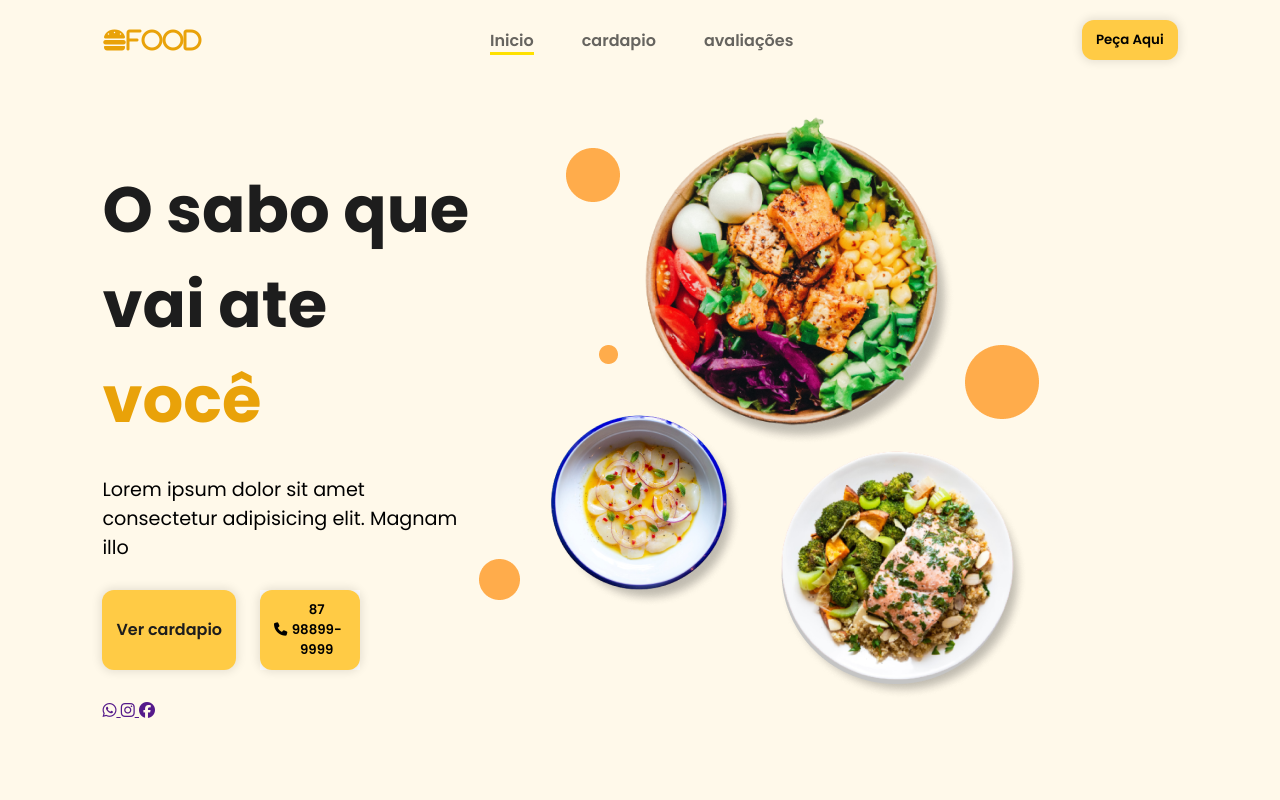
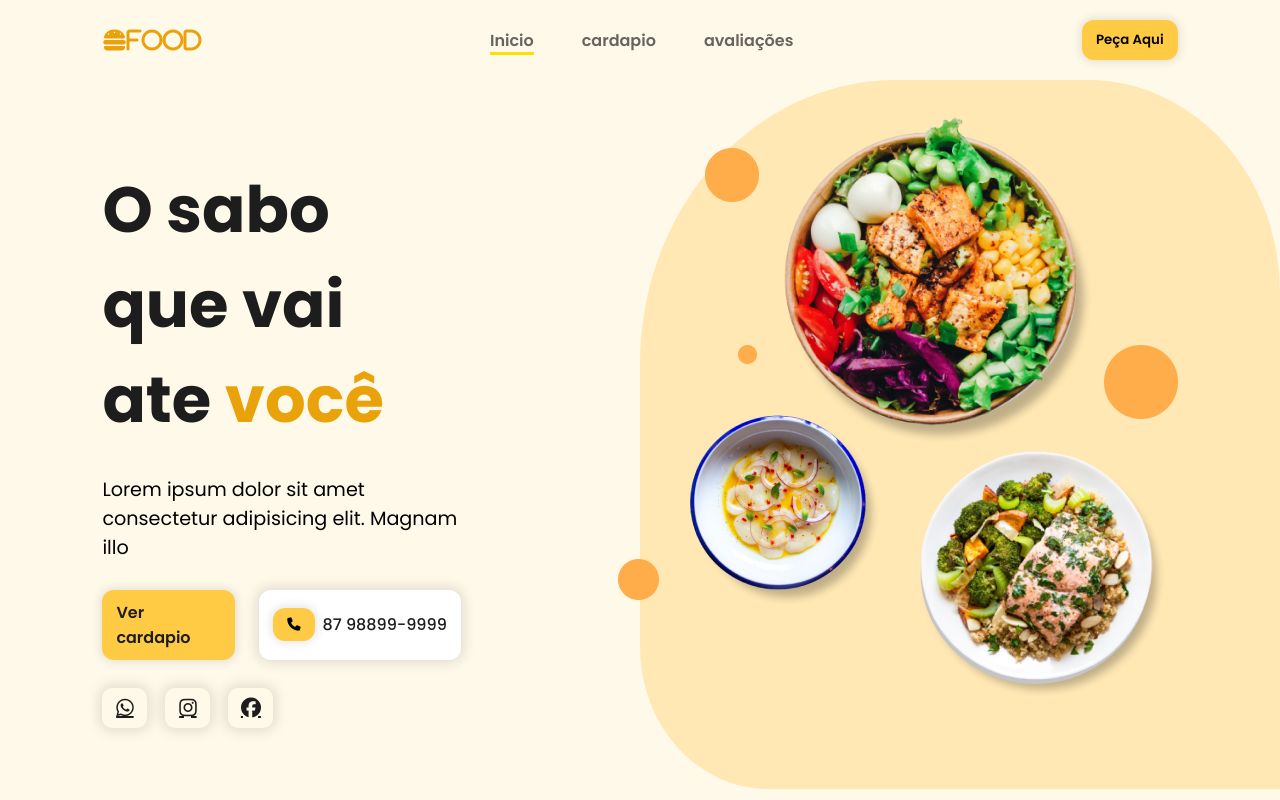
Before and after one commit to Eliel-Julio/LANDINGPAGE, a plain HTML site: page pages/index.html in a window 1280 px wide. Drawn offline with nearby package versions, Linux system fonts and the light colour scheme.

```diff
--- a/pages/index.html
+++ b/pages/index.html
@@ -42,11 +42,11 @@
                 <p class="descripition">Lorem ipsum dolor sit amet consectetur adipisicing elit. Magnam illo</p>
                 <div id="cta_buttons">
                     <a href="#" class="btn_defalt"> Ver cardapio</a>
-                    <a href="tel:+5555555555" id="phone_button">
+                    <a href="tel:+5555555555" id="phone_button" >
                         <button class="btn_defalt">
                             <i class="fa-solid fa-phone"></i>
-                            87 98899-9999
-                        </button>
+
+                        </button>87 98899-9999
                     </a>
                 </div>
                 <div class="social_midia_buttons">
--- a/styles/home.css
+++ b/styles/home.css
@@ -2,6 +2,7 @@
 #home{
     display: flex;
     min-height: calc(100vh - 91px);
+    position: relative;
 }
 #cta{
     width: 35%;
@@ -23,11 +24,16 @@
         display: flex;
         gap: 24px;
         #phone_button{
-            width: 100px;
             display: flex;
             gap: 8px;
             align-items: center;
-            background-color: white;
+            background-color: #ffffff;
+            padding: 8px 14px;
+            font-weight: 500;
+            box-shadow: 0px 0px 12px 4px rgba(0, 0, 0, 0.1);
+            border-radius: 12px;
+            Flex-shrink:0
+
         }
         a{
             text-decoration: none;
@@ -35,6 +41,23 @@
         }
     }
 }
+#banner{
+    display: flex;
+    align-items: start;
+    justify-content: end;
+    width: 70%;
+    z-index: 2;
+    #img{
+        height: 100%;
+        width: fit-content;
+    }
+}
 #shape{
-
+    background-color: #ffe8b4;
+    min-width: 550px;
+    height: 100%;width: 50%;
+    position: absolute;
+    border-radius: 40% 30% 0% 20%;
+    top: 0;right: 0;
+    z-index: 1;
 }
--- a/styles/style.css
+++ b/styles/style.css
@@ -23,3 +23,21 @@
         background-color: #f8d477;
     }
 }
+.social_midia_buttons{
+    display: flex;
+    gap: 18px;
+    a{
+        display: flex;
+        align-items: center;
+        justify-content: center;
+        width: 45px;height: 40px;
+        font-size: 1.25rem;
+        border-radius: 10px;
+        color: #1d1d1d;
+        box-shadow: 0px 0px 12px 4px rgba(0, 0, 0, 0.1);
+        transition: box-shadow .3s ease;
+        &:hover{
+            box-shadow: 0px 0px 12px 8px rgba(0, 0, 0, 0.1);
+        }
+    }
+}
```
Also changed, not shown: 1 other file.
